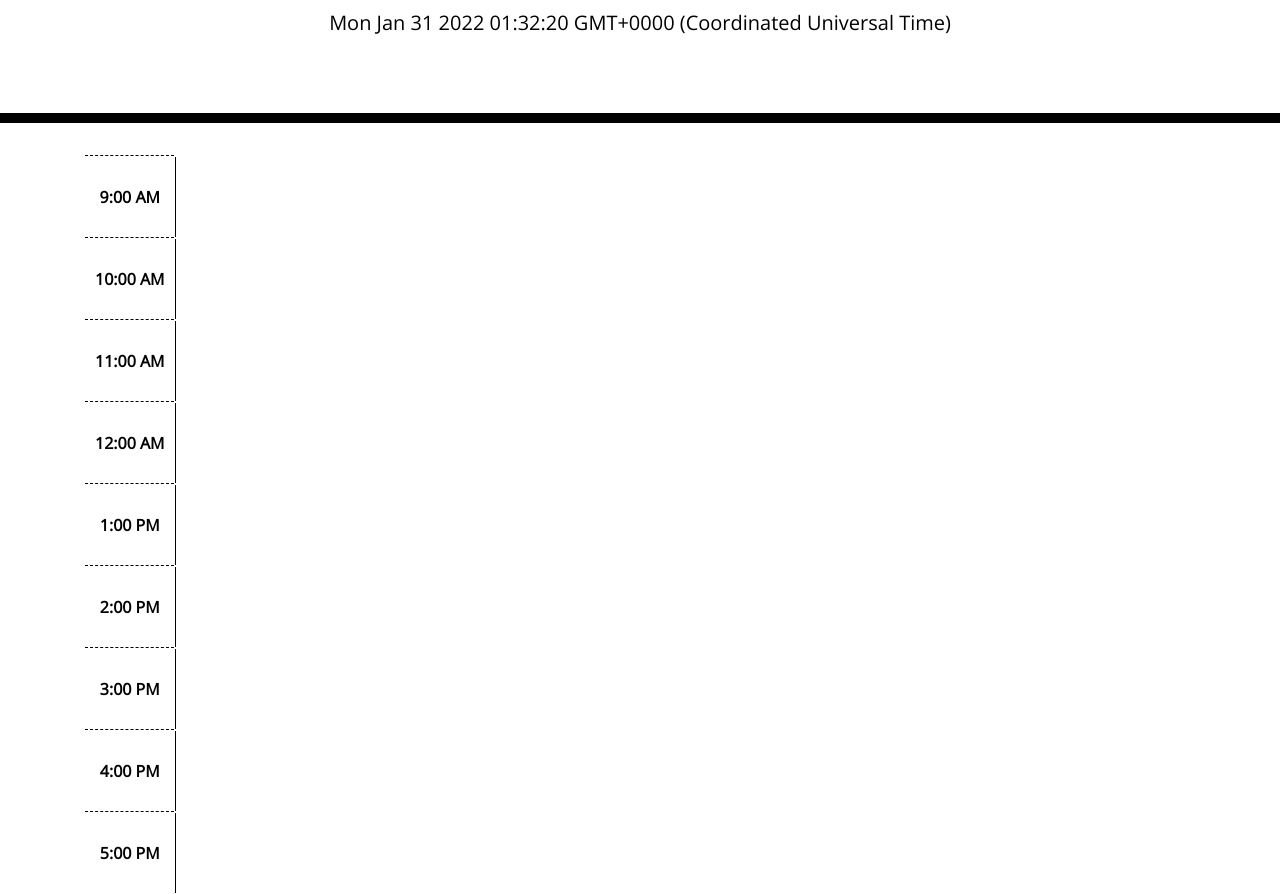
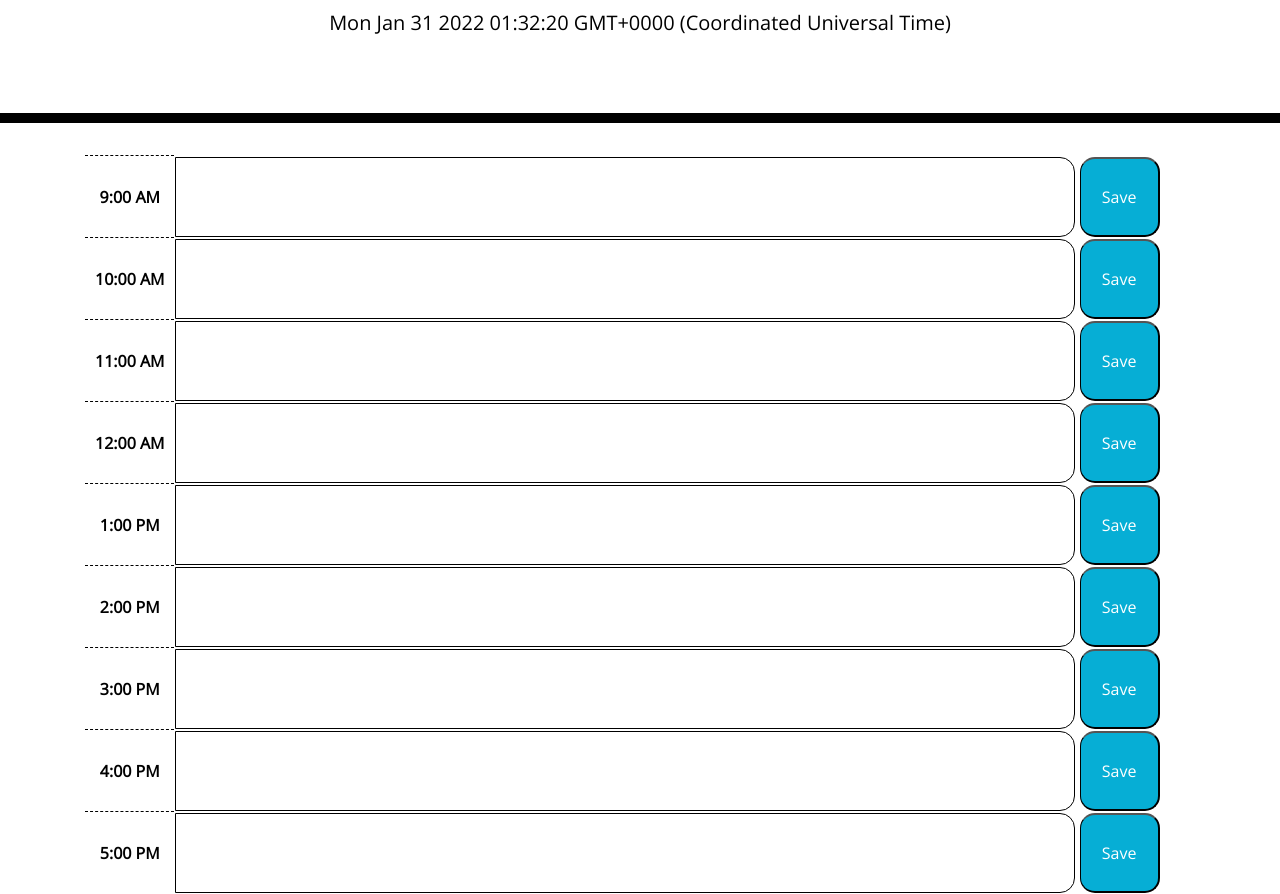
Before and after one commit to JCH95/coding-hashira, a plain HTML site: page Develop/index.html in a window 1280 px wide. Shown: the part 181-1075 px from the top of the page. Drawn offline with nearby package versions, Linux system fonts and the light colour scheme.

Commit message:
adjusted styling on boxes

```diff
--- a/Develop/index.html
+++ b/Develop/index.html
@@ -33,39 +33,66 @@
         <body>
           <tr>
             <th class="hour time-block">9:00 AM</th>
-            <td class="slot" colspan="3" rowspan="1"><input class="textarea" type="text"></td>
+            <td class="slot" colspan="3" rowspan="1">
+              <input class="textarea" type="text">
+              <button class="saveBtn">Save</button>
+            </td>
           </tr>
           <tr>
             <th class="hour time-block">10:00 AM</th>
-            <td class="slot" colspan="3" rowspan="1"><input class="textarea" type="text"></td>
+            <td class="slot" colspan="3" rowspan="1">
+              <input class="textarea" type="text">
+              <button class="saveBtn">Save</button>
+            </td>
           </tr>
           <tr>
             <th class="hour time-block">11:00 AM</th>
-            <td class="slot" colspan="3" rowspan="1"><input class="textarea" type="text"></td>
+            <td class="slot" colspan="3" rowspan="1">
+              <input class="textarea" type="text">
+              <button class="saveBtn">Save</button>
+            </td>
           </tr>
           <tr>
             <th class="hour time-block">12:00 AM</th>
-            <td class="slot" colspan="3" rowspan="1"><input class="textarea" type="text"></td>
+            <td class="slot" colspan="3" rowspan="1">
+              <input class="textarea" type="text">
+              <button class="saveBtn">Save</button>
+            </td>
           </tr>
           <tr>
             <th class="hour time-block">1:00 PM</th>
-            <td class="slot" colspan="3" rowspan="1"><input class="textarea" type="text"></td>
+            <td class="slot" colspan="3" rowspan="1">
+              <input class="textarea" type="text">
+              <button class="saveBtn">Save</button>
+            </td>
           </tr>
           <tr>
             <th class="hour time-block">2:00 PM</th>
-            <td class="slot" colspan="3" rowspan="1"><input class="textarea" type="text"></td>
+            <td class="slot" colspan="3" rowspan="1">
+              <input class="textarea" type="text">
+              <button class="saveBtn">Save</button>
+            </td>
           </tr>
           <tr>
             <th class="hour time-block">3:00 PM</th>
-            <td class="slot" colspan="3" rowspan="1"><input class="textarea" type="text"></td>
+            <td class="slot" colspan="3" rowspan="1">
+              <input class="textarea" type="text">
+              <button class="saveBtn">Save</button>
+            </td>
           </tr>
           <tr>
             <th class="hour time-block">4:00 PM</th>
-            <td class="slot" colspan="3" rowspan="1"><input class="textarea" type="text"></td>
+            <td class="slot" colspan="3" rowspan="1">
+              <input class="textarea" type="text">
+              <button class="saveBtn">Save</button>
+            </td>
           </tr>
           <tr>
             <th class="hour time-block">5:00 PM</th>
-            <td class="slot" colspan="3" rowspan="1"><input class="textarea" type="text"></td>
+            <td class="slot" colspan="3" rowspan="1">
+              <input class="textarea" type="text">
+              <button class="saveBtn">Save</button>
+            </td>
           </tr>
         </body>
       </table>
--- a/Develop/style.css
+++ b/Develop/style.css
@@ -6,7 +6,9 @@ body {
 
 .textarea{
   background: transparent;
-  border: none;
+  border: 1px solid black;
+  border-top-right-radius: 15px;
+  border-bottom-right-radius: 15px;
   resize: none;
   color: #000000;
   border-left: 1px solid black;
@@ -62,10 +64,13 @@ body {
 
 .saveBtn {
   border-left: 1px solid black;
-  border-top-right-radius: 15px;
-  border-bottom-right-radius: 15px;
+  /* border-top-right-radius: 15px;
+  border-bottom-right-radius: 15px; */
+  border-radius: 15px;
   background-color: #06AED5;
   color: white;
+  height: 80px;
+  width: 80px;
 }
 
 .saveBtn i:hover {
```
